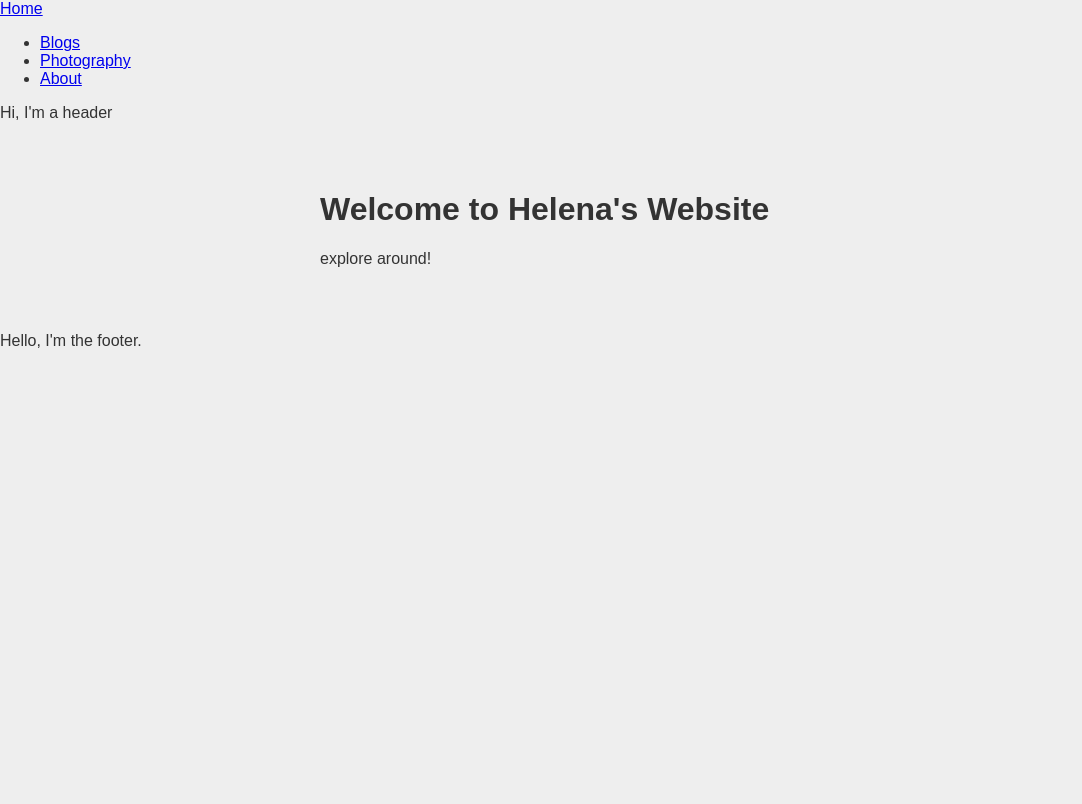
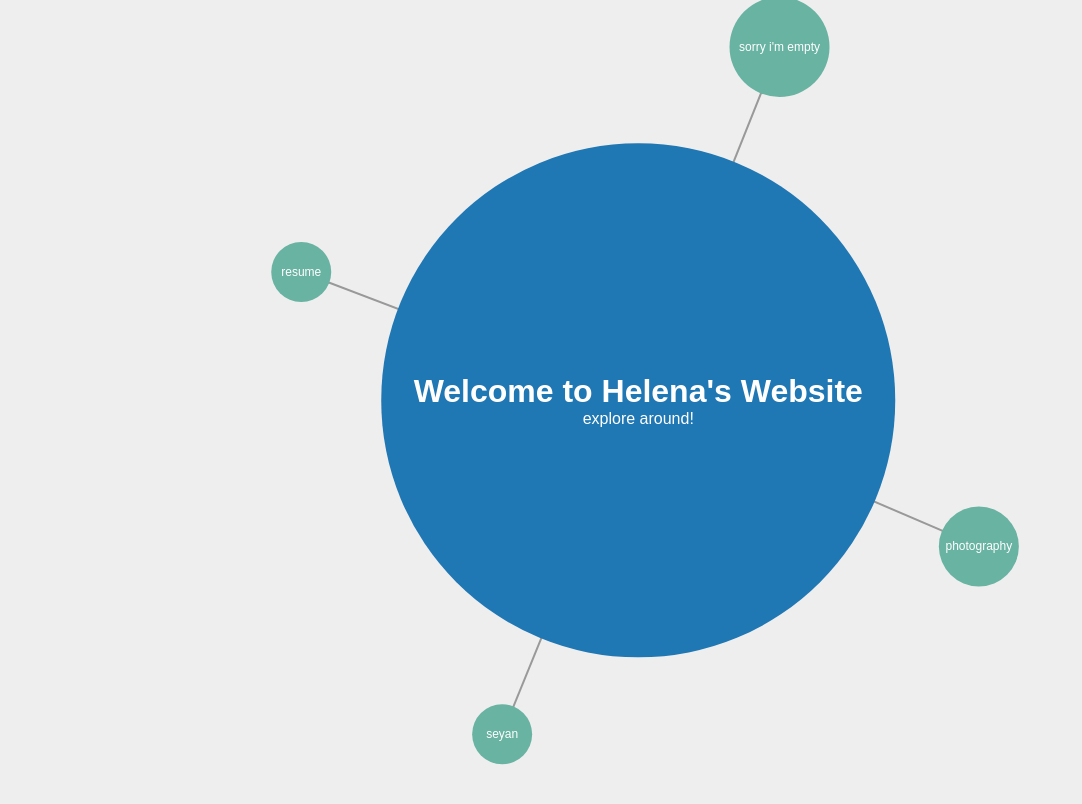
Before and after one commit to helenawsu/helenawsu.github.io, a SvelteKit app: page / in a window 1280 px wide. Shown: the whole page, without its empty margins (0-1082 px from the left). Built offline with nearby package versions, Linux system fonts and the light colour scheme.

Commit message:
major revamp (ﾟoﾟ;;

```diff
--- a/package.json
+++ b/package.json
@@ -28,6 +28,7 @@
 	},
 	"type": "module",
 	"dependencies": {
-		"@candidosales/svelte-google-translate": "^0.0.11"
+		"@candidosales/svelte-google-translate": "^0.0.11",
+		"d3": "^7.9.0"
 	}
 }
--- /dev/null
+++ b/src/lib/components/Graph.svelte
@@ -0,0 +1,171 @@
+<script>
+    import { onMount } from 'svelte';
+    import RootContent from '$lib/components/RootContent.svelte'; // Import your component
+    import * as d3 from 'd3';
+
+    onMount(() => {
+        const width = window.innerWidth;
+        const height = window.innerHeight;
+
+        const nodes = [
+            { id: "root", component: RootContent, radius: 0 }, // Start with a default radius of 0
+
+            { id: "child1", radius: 30, text: "seyan", url: "https://helenawsu.github.io/seyan/" },
+            { id: "child2", radius: 50, text: "sorry i'm empty", url: "https://imepmty.com/" },
+            { id: "child3", radius: 40, text: "photography", url: "https://helenawsu.github.io/photography/" },
+            { id: "child4", radius: 30, text: "resume", url: "https://drive.google.com/file/d/1lk2t61f5mADALHl1LuW7USZ8-86D2fq8/view?usp=sharing" }
+        ];
+
+        const links = [
+            { source: "root", target: "child1" },
+            { source: "root", target: "child2" },
+            { source: "root", target: "child3" },
+            { source: "root", target: "child4" }
+        ];
+
+        const svg = d3.select("#d3-container")
+            .append("svg")
+            .attr("width", "100%")
+            .attr("height", "100%")
+            .attr("viewBox", `0 0 ${width} ${height}`)
+            .attr("preserveAspectRatio", "xMidYMid meet");
+
+        const simulation = d3.forceSimulation(nodes)
+            .force("link", d3.forceLink(links).id(d => d.id).distance(150))
+            .force("charge", d3.forceManyBody().strength(-300))
+            .force("center", d3.forceCenter(width / 2, height / 2))
+            .force("collision", d3.forceCollide().radius(d => d.radius)) // Use the calculated radius for collision
+            .on("tick", ticked);
+
+        const link = svg.append("g")
+            .selectAll("line")
+            .data(links)
+            .enter().append("line")
+            .attr("stroke-width", 2)
+            .attr("stroke", "#999");
+
+        const node = svg.append("g")
+            .selectAll(".node")
+            .data(nodes)
+            .enter().append("g")
+            .attr("class", "node")
+            .call(d3.drag()
+                .on("start", dragstarted)
+                .on("drag", dragged)
+                .on("end", dragended));
+
+        node.filter(d => d.id === "root")
+            .append("foreignObject")
+            .attr("x", -100)
+            .attr("y", -100)
+            .attr("class", "hover-circle")
+            .each(function (d) {
+                const container = this;
+                const component = new d.component({
+                    target: container,
+                    props: d.props
+                });
+
+                requestAnimationFrame(() => {
+                    const boundingBox = container.firstElementChild.getBoundingClientRect();
+                    const newRadius = Math.max(boundingBox.width, boundingBox.height) / 2;
+
+                    d.radius = newRadius + 10;
+                    d3.select(container)
+                        .attr("width", boundingBox.width)
+                        .attr("height", boundingBox.height)
+                        .attr("x", -boundingBox.width / 2)
+                        .attr("y", -boundingBox.height / 2);
+
+                    // Restart the simulation with the updated radius
+                    simulation.force("collision").radius(d => d.radius);
+                    simulation.alpha(1).restart();
+                });
+            });
+
+        node.filter(d => d.id !== "root")
+            .append("circle")
+            .attr("r", d => d.radius)
+            .attr("fill", "#69b3a2");
+
+        node.filter(d => d.id !== "root")
+            .append("foreignObject")
+            .attr("width", d => d.radius * 2)
+            .attr("height", d => d.radius * 2)
+            .attr("x", d => -d.radius)
+            .attr("y", d => -d.radius)
+            .attr("class", "hover-circle")
+            .append("xhtml:div")
+            .style("display", "flex")
+            .style("justify-content", "center")
+            .style("align-items", "center")
+            .style("width", "100%")
+            .style("height", "100%")
+            .html(d => `<a href="${d.url}" target="_blank" style="text-decoration: none; color: white; font-size: 12px;">${d.text}</a>`);
+
+        function ticked() {
+            link
+                .attr("x1", d => d.source.x)
+                .attr("y1", d => d.source.y)
+                .attr("x2", d => d.target.x)
+                .attr("y2", d => d.target.y);
+
+            node.attr("transform", d => `translate(${d.x},${d.y})`);
+        }
+
+        function dragstarted(event, d) {
+            if (!event.active) simulation.alphaTarget(0.3).restart();
+            d.fx = d.x;
+            d.fy = d.y;
+        }
+
+        function dragged(event, d) {
+            d.fx = event.x;
+            d.fy = event.y;
+        }
+
+        function dragended(event, d) {
+            if (!event.active) simulation.alphaTarget(0);
+            d.fx = null;
+            d.fy = null;
+        }
+    });
+</script>
+
+<style global>
+    @keyframes wave {
+    0% {
+        transform: scale(1);
+        opacity: 1;
+    }
+    50% {
+        transform: scale(1.2);
+        opacity: 0.7;
+    }
+    100% {
+        transform: scale(1);
+        opacity: 1;
+    }
+}
+.hover-circle {
+        transition: transform 0.5s, opacity 0.5s;
+    }
+
+    .hover-circle:hover {
+        animation: wave 0.5s ease-in-out infinite;
+    }
+    #d3-container {
+        width: 100vw;
+        height: 100vh;
+        position: absolute;
+        top: 0;
+        left: 0;
+    }
+
+    svg {
+        width: 100%;
+        height: 100%;
+    }
+</style>
+
+<div id="d3-container"></div>
--- a/src/lib/components/Header.svelte
+++ b/src/lib/components/Header.svelte
@@ -1,6 +1,6 @@
 <!-- Header.svelte -->
 <header>
-    <a href="/">Home</a>
+    <!-- <a href="/">Home</a>
 
     <nav>
       <ul>
@@ -14,5 +14,5 @@
           <a href="/about">About</a>
         </li>
       </ul>
-    </nav>
+    </nav> -->
   </header>
--- /dev/null
+++ b/src/lib/components/RootContent.svelte
@@ -0,0 +1,48 @@
+<script>
+</script>
+
+<div class="circle-container">
+    <div class="circle">
+        <div class="content">
+            <h1>Welcome to Helena's Website</h1>
+            <p>explore around!</p>
+        </div>
+    </div>
+</div>
+
+<style>
+    .circle-container {
+        display: flex;
+        justify-content: center;
+        align-items: center;
+        aspect-ratio: 1;
+        width: max-content;
+        padding: 4rem;
+
+    }
+
+    .circle {
+        display: flex; /* Ensure the circle is a flex container */
+        justify-content: center; /* Horizontally center the content */
+        align-items: center; /* Vertically center the content */
+        width: 100%;  /* Diameter of the circle */
+        height: 100%;
+        background-color: #1f77b4;
+        border-radius: 50%;  /* Makes it a circle */
+        text-align: center;
+        color: white;
+        font-size: 16px;
+        font-family: Arial, sans-serif;
+    }
+
+    .circle p, .circle h1 {
+        margin: 0;  /* Remove default paragraph and heading margins */
+    }
+
+    .content {
+        display: flex;
+        flex-direction: column;
+        align-items: center; /* Center the text inside the content div */
+        margin: 2rem;
+    }
+</style>
--- a/src/routes/+layout.svelte
+++ b/src/routes/+layout.svelte
@@ -6,10 +6,10 @@ import '$lib/styles/style.css'
 </script>
 <Header />
 
-<header>Hi, I'm a header</header>
+<header></header>
 
 <main>
   <slot />
 </main>
 
-<footer>Hello, I'm the footer.</footer>
+<footer></footer>
--- a/src/routes/+page.svelte
+++ b/src/routes/+page.svelte
@@ -1,2 +1,6 @@
-<h1>Welcome to Helena's Website</h1>
-<p>explore around!</p>
+<script>
+    import Graph from '$lib/components/Graph.svelte';
+</script>
+
+
+<Graph />
```
Also changed, not shown: 1 other file (tests, documents, lock files or other folders).
